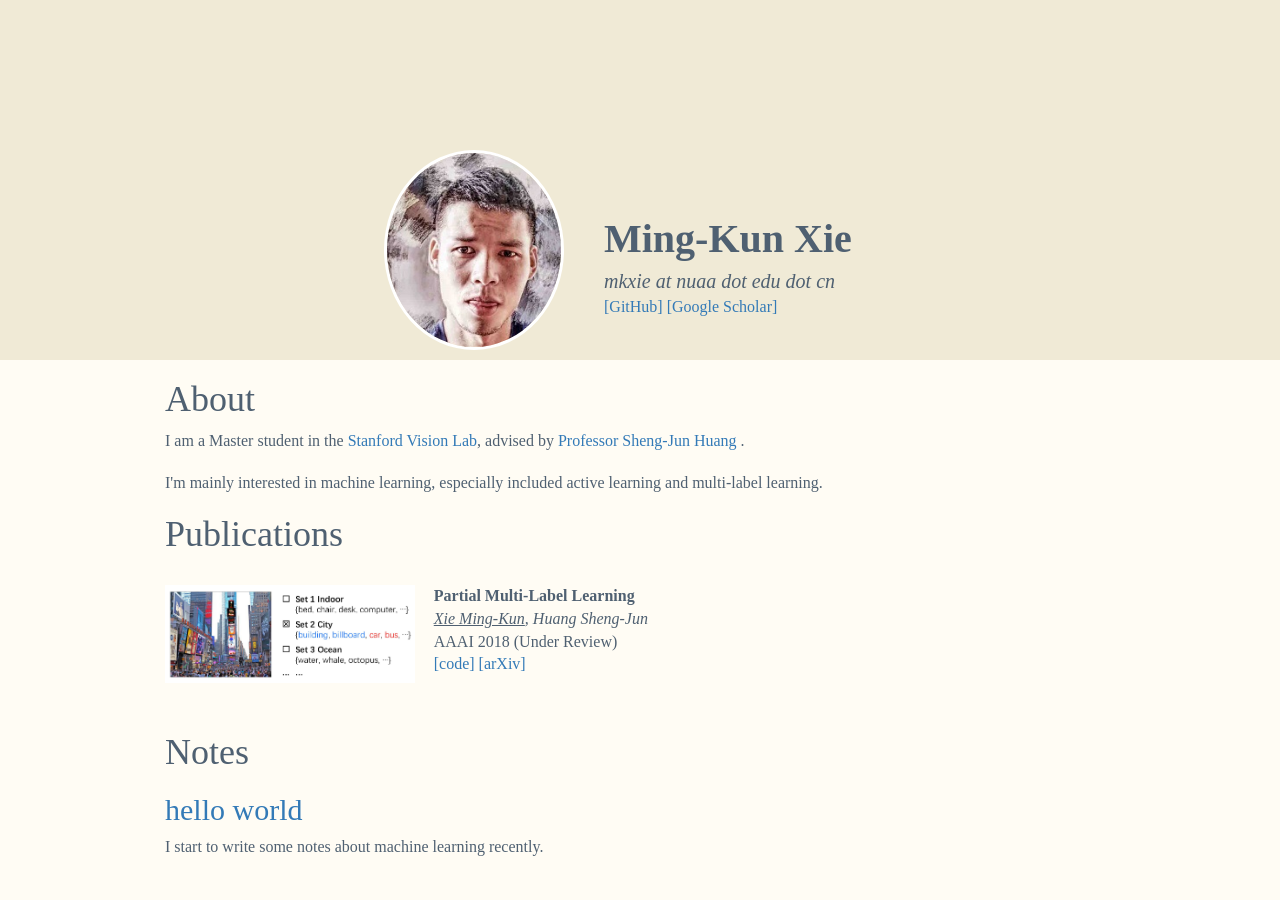
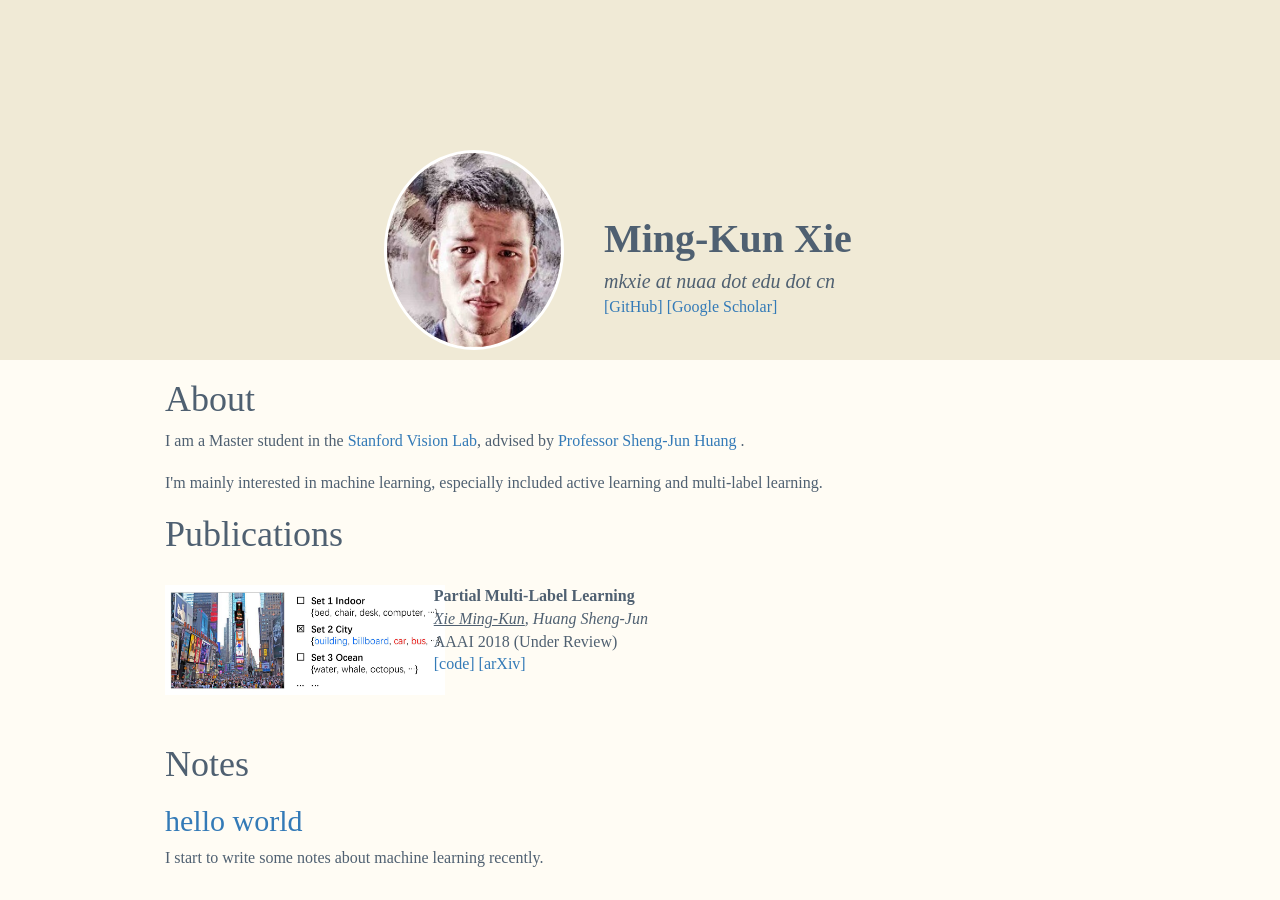
Before and after one commit to milkshieh/milkshieh.github.io, a Jekyll site: the page index.html, which Jekyll copies as it is, in a window 1280 px wide. Built offline with Jekyll 4.4.1, drawn with Linux system fonts in a browser that asks for light colours.

Commit message:
modify the paper image

```diff
--- a/index.html
+++ b/index.html
@@ -63,7 +63,7 @@
         margin-top: 30px;
       }
       .paper-image {
-        width: 250px;
+        width: 280px;
       }
       .paper-title {
         font-weight: bold;
```
